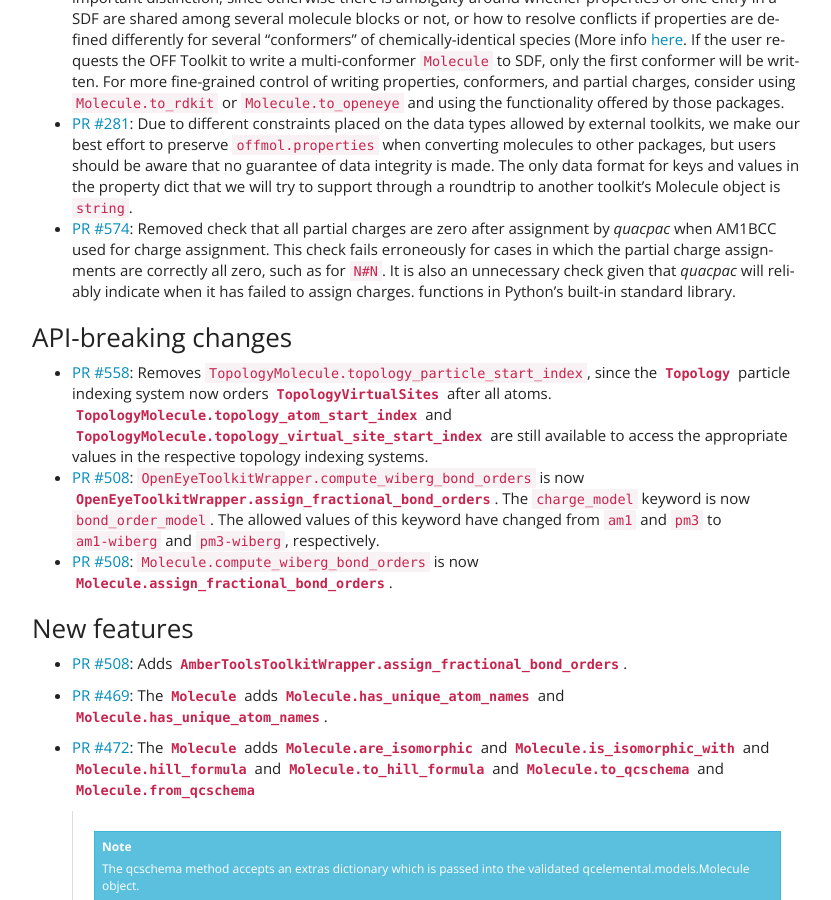
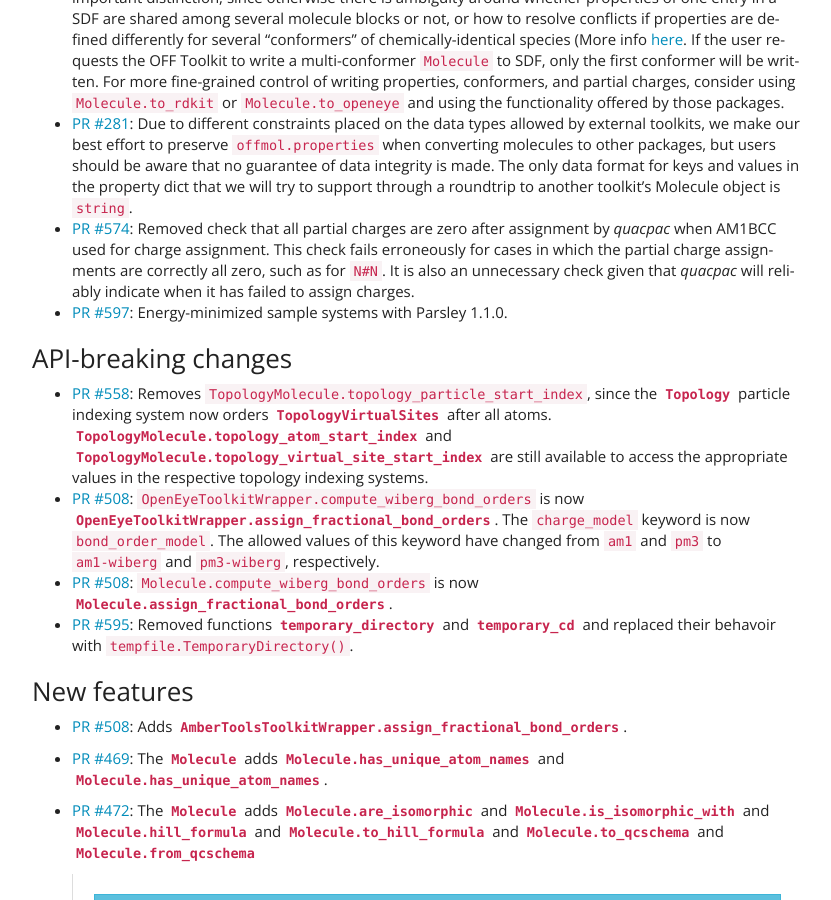
Before and after one commit to openforcefield/openff-toolkit, a Sphinx documentation site: the page built from docs/releasehistory.rst, in a window 1280 px wide and 900 px high, scrolled down 785 px. Shown: the whole window, without its empty margins (38-869 px from the left). Built offline with Sphinx 7.4.7, drawn with Linux system fonts in a browser that asks for light colours.

Commit message:
Update changelog

```diff
--- a/docs/releasehistory.rst
+++ b/docs/releasehistory.rst
@@ -56,7 +56,9 @@ Behavior changed
   This check fails erroneously for cases in which the partial charge assignments are correctly all zero,
   such as for ``N#N``. It is also an unnecessary check given that `quacpac` will reliably indicate when
   it has failed to assign charges.
-  functions in Python's built-in standard library.
+- `PR #597 <https://github.com/openforcefield/openforcefield/pull/597>`_: Energy-minimized sample systems
+  with Parsley 1.1.0.
+
 
 API-breaking changes
 """"""""""""""""""""
@@ -76,6 +78,10 @@ API-breaking changes
 - `PR #508 <https://github.com/openforcefield/openforcefield/pull/508>`_:
   ``Molecule.compute_wiberg_bond_orders`` is now
   :py:meth:`Molecule.assign_fractional_bond_orders <openforcefield.topology.Molecule.assign_fractional_bond_orders>`.
+- `PR #595 <https://github.com/openforcefield/openforcefield/pull/595>`_: Removed functions
+  :py:meth:`temporary_directory <openforcefield.utils.utils.temporary_directory>` and
+  :py:meth:`temporary_cd <openforcefield.utils.utils.temporary_cd>` and replaced their behavoir with
+  ``tempfile.TemporaryDirectory()``.
 
 
 New features
```
